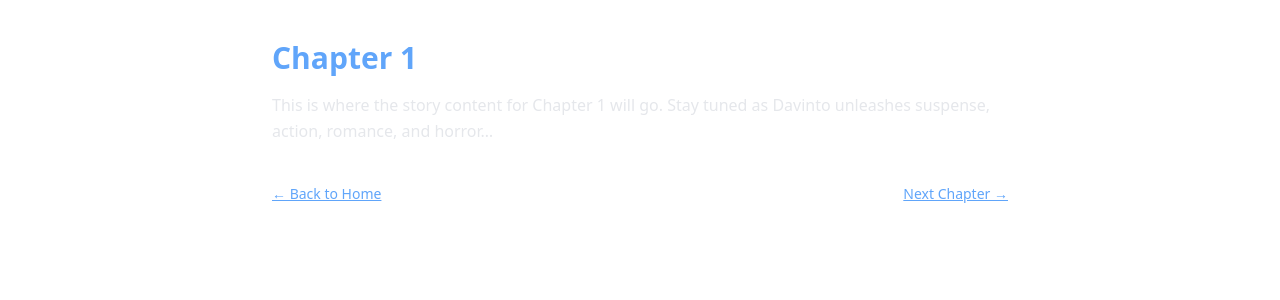
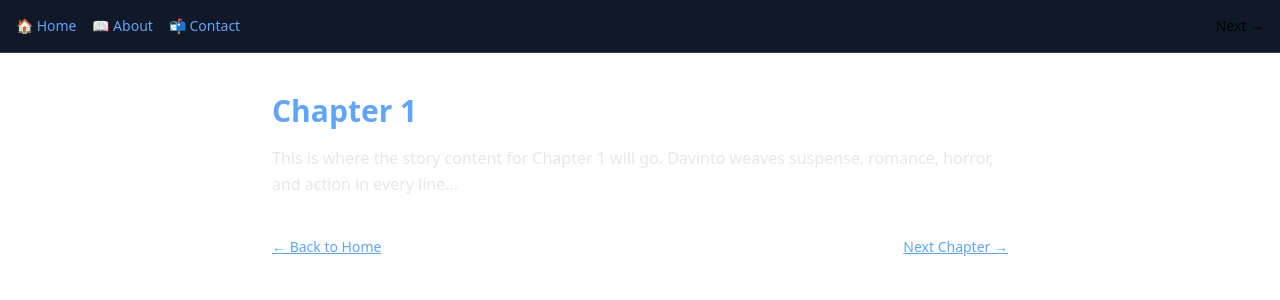
Before and after one commit to Davinto4/shadows-of-the-heart, a Next.js app: page /chapters/1 in a window 1280 px wide. Shown: the top 300 px of the page. Built offline with nearby package versions, Linux system fonts and the light colour scheme.

Commit message:
Update [id].js

```diff
--- a/pages/chapters/[id].js
+++ b/pages/chapters/[id].js
@@ -7,9 +7,8 @@ export default function ChapterPage() {
   const { id } = router.query;
   const chapterId = parseInt(id);
 
-  // Simulated placeholder content — replace with real chapter data
   const chapterTitle = `Chapter ${chapterId}`;
-  const chapterText = `This is where the story content for Chapter ${chapterId} will go. Stay tuned as Davinto unleashes suspense, action, romance, and horror…`;
+  const chapterText = `This is where the story content for Chapter ${chapterId} will go. Davinto weaves suspense, romance, horror, and action in every line...`;
 
   return (
     <>
@@ -17,13 +16,36 @@ export default function ChapterPage() {
         <title>{chapterTitle} - Shadows of the Heart</title>
       </Head>
 
+      {/* 🔹 Local Nav Bar */}
+      <nav className="bg-gray-900 p-4 flex justify-between items-center text-sm border-b border-gray-700">
+        <div className="flex space-x-4 text-blue-400">
+          <Link href="/" className="hover:text-blue-300">🏠 Home</Link>
+          <Link href="/about" className="hover:text-blue-300">📖 About</Link>
+          <Link href="/contact" className="hover:text-blue-300">📬 Contact</Link>
+        </div>
+        <div>
+          {chapterId > 1 && (
+            <Link href={`/chapters/${chapterId - 1}`} className="mr-3 hover:text-blue-300">
+              ← Previous
+            </Link>
+          )}
+          {chapterId < 100 && (
+            <Link href={`/chapters/${chapterId + 1}`} className="hover:text-blue-300">
+              Next →
+            </Link>
+          )}
+        </div>
+      </nav>
+
+      {/* Chapter Content */}
       <div className="max-w-3xl mx-auto px-4 py-10">
         <h1 className="text-3xl font-bold text-blue-400 mb-4">{chapterTitle}</h1>
-        <p className="text-gray-200 leading-relaxed mb-10">{chapterText}</p>
+        <p className="text-gray-200 leading-relaxed mb-10 whitespace-pre-line">
+          {chapterText}
+        </p>
 
-        <div className="flex justify-between items-center text-sm text-blue-400">
+        <div className="flex justify-between text-sm text-blue-400">
           <Link href="/" className="underline hover:text-blue-300">← Back to Home</Link>
-
           {chapterId < 100 && (
             <Link href={`/chapters/${chapterId + 1}`} className="underline hover:text-blue-300">
               Next Chapter →
@@ -33,4 +55,4 @@ export default function ChapterPage() {
       </div>
     </>
   );
-}
+        }
```
